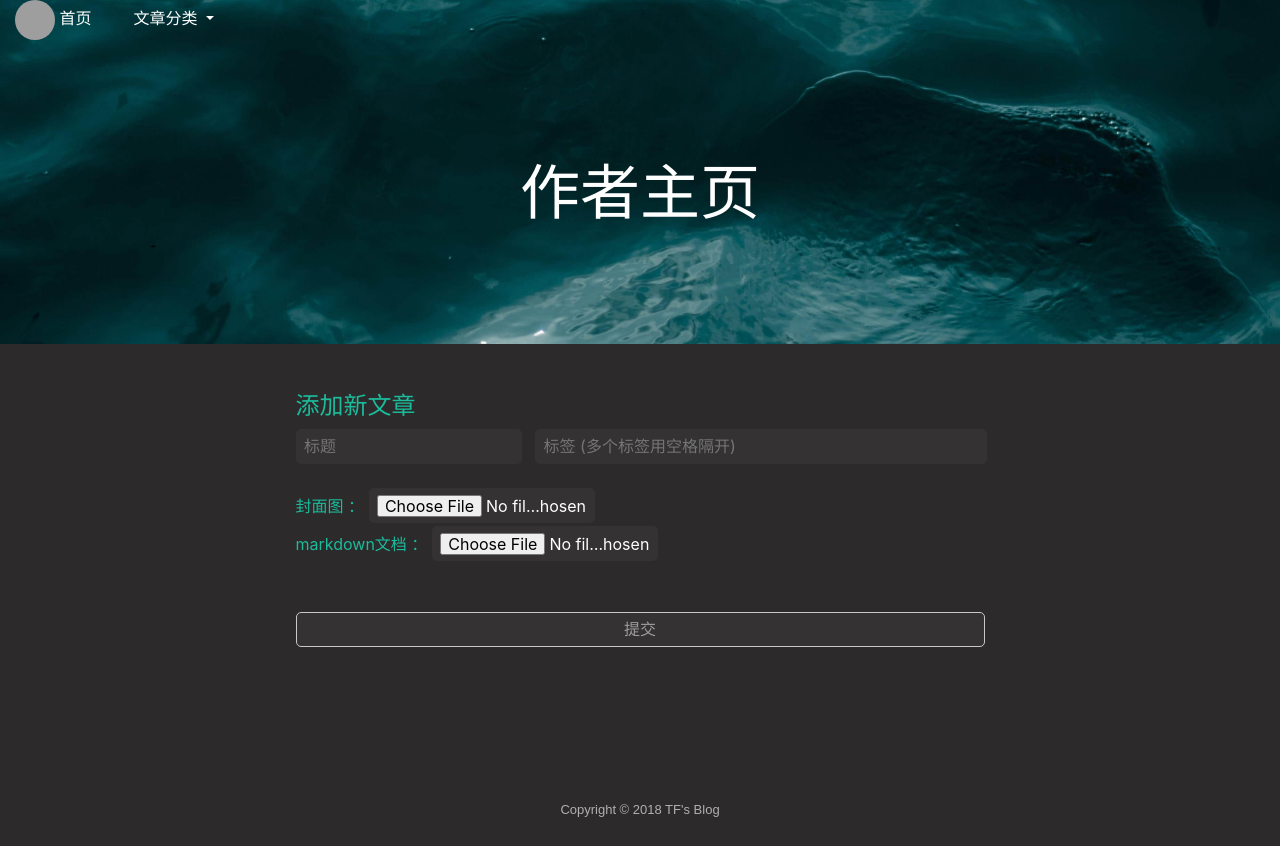
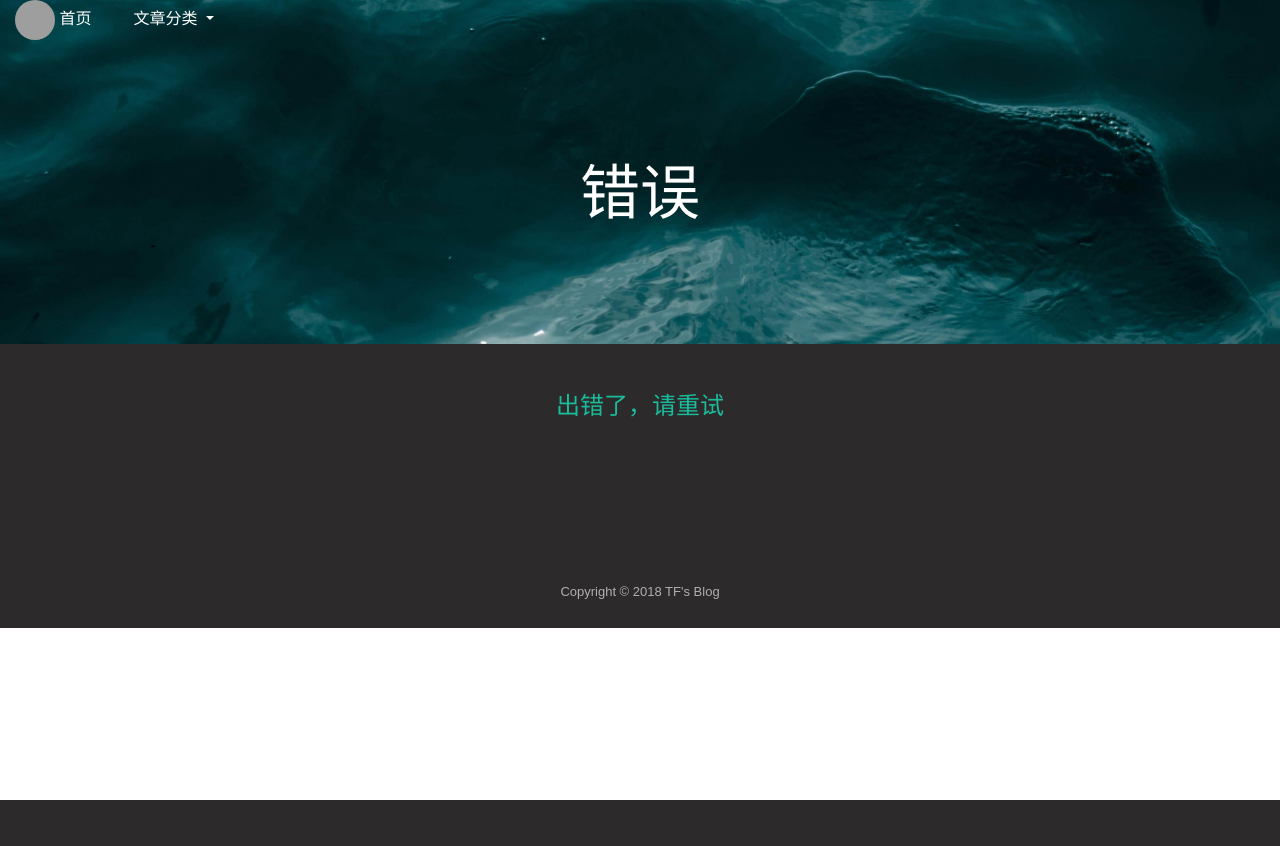
Before and after one commit to hopeaktian/blog-flask, a Flask app: page /writer/1 in a window 1280 px wide. After the commit the page ends 800 px from the top, so only its background shows below. Run offline with Flask 2, Linux system fonts and the light colour scheme; some libraries are stand-ins or nearby versions; grey boxes are pictures that could not be loaded.

Commit message:
add writer auth.

```diff
--- a/app/__init__.py
+++ b/app/__init__.py
@@ -54,7 +54,7 @@ def index():
 def check_user():
     if 'user_name' in session:
         g.current_user_name = session['user_name']
-        user = User.query.filter(User.Email == session['user_name']).first()
+        user = User.query.filter(User.Name == session['user_name']).first()
         g.current_user = user
 
     else:
--- a/app/controllers/writer.py
+++ b/app/controllers/writer.py
@@ -20,66 +20,71 @@ writer = Blueprint(
 
 @writer.route('/writer/<int:uid>', methods=['GET', 'POST'])
 def write(uid):
-    if request.method == 'POST':
-        new_title = request.form.get("title")
-        new_cover = request.files['cover']
-        new_markdown = request.files['markdown']
-        new_tag = request.form.get("tag")
-        # 查询是否title重名
-        if Post.query.filter(Post.Title == new_title and Post.User_Id == uid).first() is not None:
-            flash(u"文章标题已经存在，换个标题吧！ -_-", category="warning")
-            return render_template('writer.html')
-        # 第一次提交数据库
-        post_forsql = Post()
-        post_forsql.Title = new_title
-        post_forsql.User_Id = uid
-        # 处理tag
-        tag_list = new_tag.split()
-        tag_object = []
-        for i in tag_list:
-            if Tag.query.filter(Tag.Title == i).first() is None:
-                # 若是新的tag首先创建新的tag
-                tag_forsql = Tag()
-                tag_forsql.Title = i
-                db.session.add(tag_forsql)
-                db.session.commit()
-            tag_object.append(Tag.query.filter(Tag.Title == i).first())
-        post_forsql.tags = tag_object
-        db.session.add(post_forsql)
-        db.session.commit()
+    if g.current_user == None:
+        return render_template('error.html')
+    elif g.current_user.Id != uid:
+        return render_template('error.html')
+    else:
+        if request.method == 'POST':
+            new_title = request.form.get("title")
+            new_cover = request.files['cover']
+            new_markdown = request.files['markdown']
+            new_tag = request.form.get("tag")
+            # 查询是否title重名
+            if Post.query.filter(Post.Title == new_title and Post.User_Id == uid).first() is not None:
+                flash(u"文章标题已经存在，换个标题吧！ -_-", category="warning")
+                return render_template('writer.html')
+            # 第一次提交数据库
+            post_forsql = Post()
+            post_forsql.Title = new_title
+            post_forsql.User_Id = uid
+            # 处理tag
+            tag_list = new_tag.split()
+            tag_object = []
+            for i in tag_list:
+                if Tag.query.filter(Tag.Title == i).first() is None:
+                    # 若是新的tag首先创建新的tag
+                    tag_forsql = Tag()
+                    tag_forsql.Title = i
+                    db.session.add(tag_forsql)
+                    db.session.commit()
+                tag_object.append(Tag.query.filter(Tag.Title == i).first())
+            post_forsql.tags = tag_object
+            db.session.add(post_forsql)
+            db.session.commit()
 
-        # 获取初始文件名
-        new_cover_name = new_cover.filename
-        new_cover_point = new_cover_name.rindex(".")
-        new_markdown_name = new_markdown.filename
-        new_markdown_point = new_markdown_name.rindex(".")
+            # 获取初始文件名
+            new_cover_name = new_cover.filename
+            new_cover_point = new_cover_name.rindex(".")
+            new_markdown_name = new_markdown.filename
+            new_markdown_point = new_markdown_name.rindex(".")
 
-        # 查询ID并改文件名
-        post_checksql = Post.query.filter(Post.Title == new_title and Post.User_Id == uid).first()
-        pid = post_checksql.Id
-        new_cover_name = str(pid) + new_cover_name[new_cover_point:]
-        new_markdown_name = str(pid) + new_markdown_name[new_markdown_point:]
+            # 查询ID并改文件名
+            post_checksql = Post.query.filter(Post.Title == new_title and Post.User_Id == uid).first()
+            pid = post_checksql.Id
+            new_cover_name = str(pid) + new_cover_name[new_cover_point:]
+            new_markdown_name = str(pid) + new_markdown_name[new_markdown_point:]
 
-        # 保存文件
-        basepath = os.path.abspath(os.path.dirname(__file__))       # 当前文件所在目录
-        parentdir = os.path.dirname(basepath)                       # 父级目录
-        upload_path = os.path.join(parentdir, 'static/Upload_Files/img', secure_filename(new_cover_name))
-        new_cover.save(upload_path)
-        upload_path = os.path.join(parentdir, 'static/Upload_Files/img', secure_filename(new_markdown_name))
-        new_cover.save(upload_path)
+            # 保存文件
+            basepath = os.path.abspath(os.path.dirname(__file__))       # 当前文件所在目录
+            parentdir = os.path.dirname(basepath)                       # 父级目录
+            upload_path = os.path.join(parentdir, 'static/Upload_Files/img', secure_filename(new_cover_name))
+            new_cover.save(upload_path)
+            upload_path = os.path.join(parentdir, 'static/Upload_Files/img', secure_filename(new_markdown_name))
+            new_cover.save(upload_path)
 
 
 
 
-        # 第二次提交数据库
-        post_checksql.Cover_Picture_Name = new_cover_name
-        post_checksql.Content_Name = new_markdown_name
-        db.session.add(post_checksql)
-        db.session.commit()
+            # 第二次提交数据库
+            post_checksql.Cover_Picture_Name = new_cover_name
+            post_checksql.Content_Name = new_markdown_name
+            db.session.add(post_checksql)
+            db.session.commit()
 
-        flash(u"提交成功！ -_-", category="success")
+            flash(u"提交成功！ -_-", category="success")
 
-    return render_template('writer.html')
+        return render_template('writer.html')
 
 @writer.route('/addurl', methods=['GET', 'POST'])
 def addurl():
--- a/app/templates/base.html
+++ b/app/templates/base.html
@@ -108,7 +108,7 @@
     </div>
     {% if g.current_user_name != 'null' %}
         <div class="row">
-            <label style="color: red;padding-left: 20px;font-size: 12px;">({{ g.current_user_name }})</label>
+            <label style="color: red;padding-left: 20px;font-size: 12px;">({{ g.current_user_name }})</label><a href="/logout" style="font-size: 12px">&nbsp退出</a>
         </div>
     {% endif %}
 
--- /dev/null
+++ b/app/templates/error.html
@@ -0,0 +1,65 @@
+{% extends 'base.html' %}
+
+{% block style %}
+    p{
+    font-family: Arial, '华文中宋';
+    font-size: 18px;
+    line-height: 38px;
+    }
+    .message-card-container{
+    width: 689px;
+    margin-right: auto;
+    margin-left: auto;
+    }
+    .text-area{
+    display: inline-block;
+    padding: .438rem .525rem;
+    border: 0;
+    border-radius: .3125rem;
+    background: #343232;
+    color: #fff;
+    overflow-y: visible;
+    margin-top: .625rem;
+    width: 100%;
+    height: 100px;
+    vertical-align: top;
+    resize: none;
+    }
+
+{% endblock style %}
+
+{% block photo %}
+    background: url(../static/img/header2.jpg) center;
+{% endblock photo %}
+
+{% block title %}
+    <h1 class="text-center" style="color: white;font-size: 60px; padding-top: 116px; padding-bottom: 116px; margin-bottom: 0px">错误</h1>
+{% endblock title %}
+
+{% block content %}
+    <div class="container-fluid" style="background-color: #2c2a2a; padding-bottom: 100px">
+        <br>
+        <br>
+        <div class="message-card-container">
+            <div class="text-center">
+                <h4 style="color: #1abc9c">出错了，请重试</h4>
+            </div>
+
+            <br>
+            <div>
+                {% with messages = get_flashed_messages(with_categories=true) %}
+                    {% if messages %}
+                        {% for category, message in messages %}
+                            <div class="alert alert-{{ category }} alert-dismissible" role="alert">
+                                <button type="button" class="close" data-dismiss="alert" aria-label="Close"><span aria-hidden="true" style="color: orangered; font-size: 60%; font-weight: 600">&times;关闭</span></button>
+                                <div class="text-center" style="font-weight: 600">{{ message }}</div>
+                            </div>
+                        {% endfor %}
+                    {% endif %}
+                {% endwith %}
+
+            </div>
+        </div>
+
+    </div>
+{% endblock content %}
```
